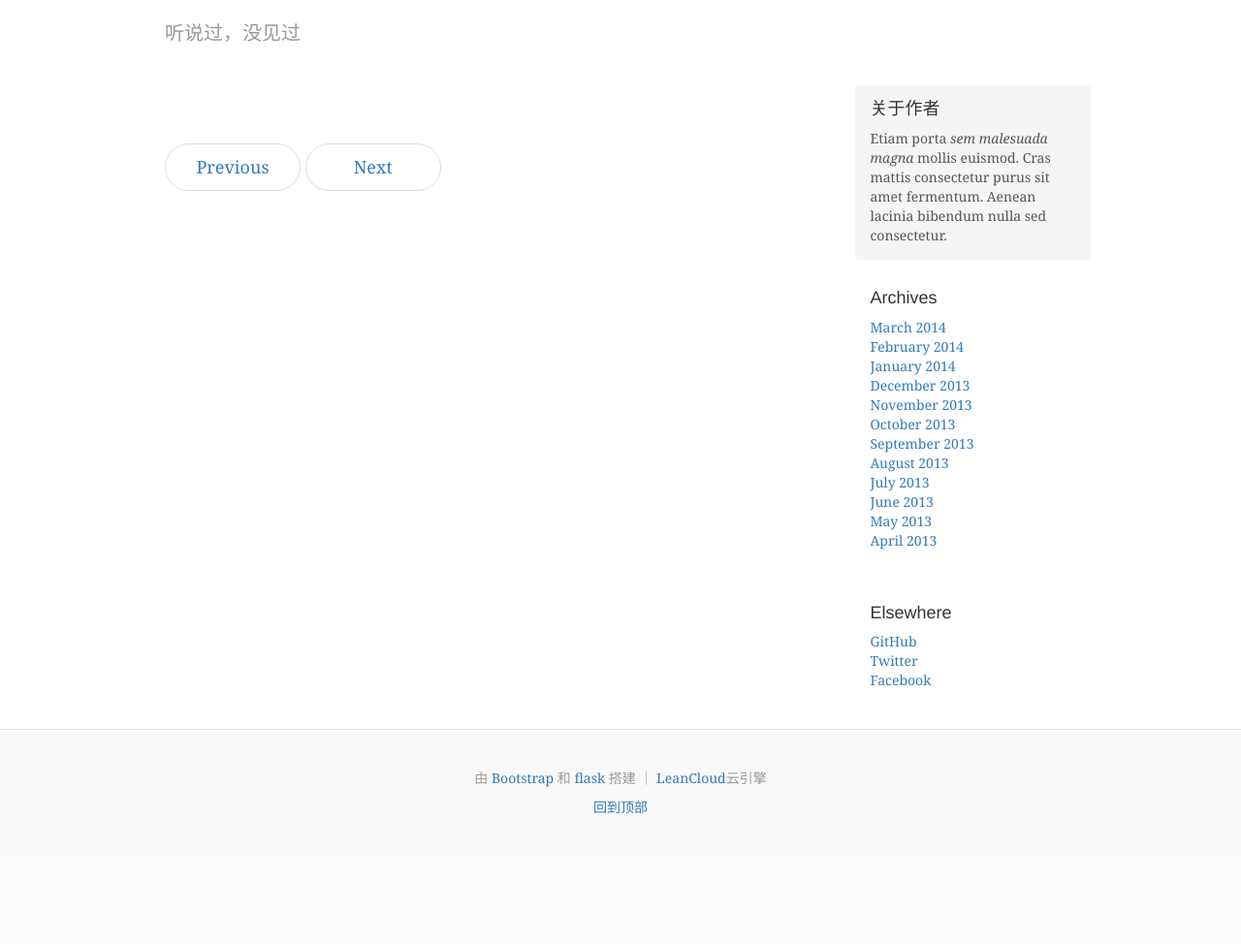
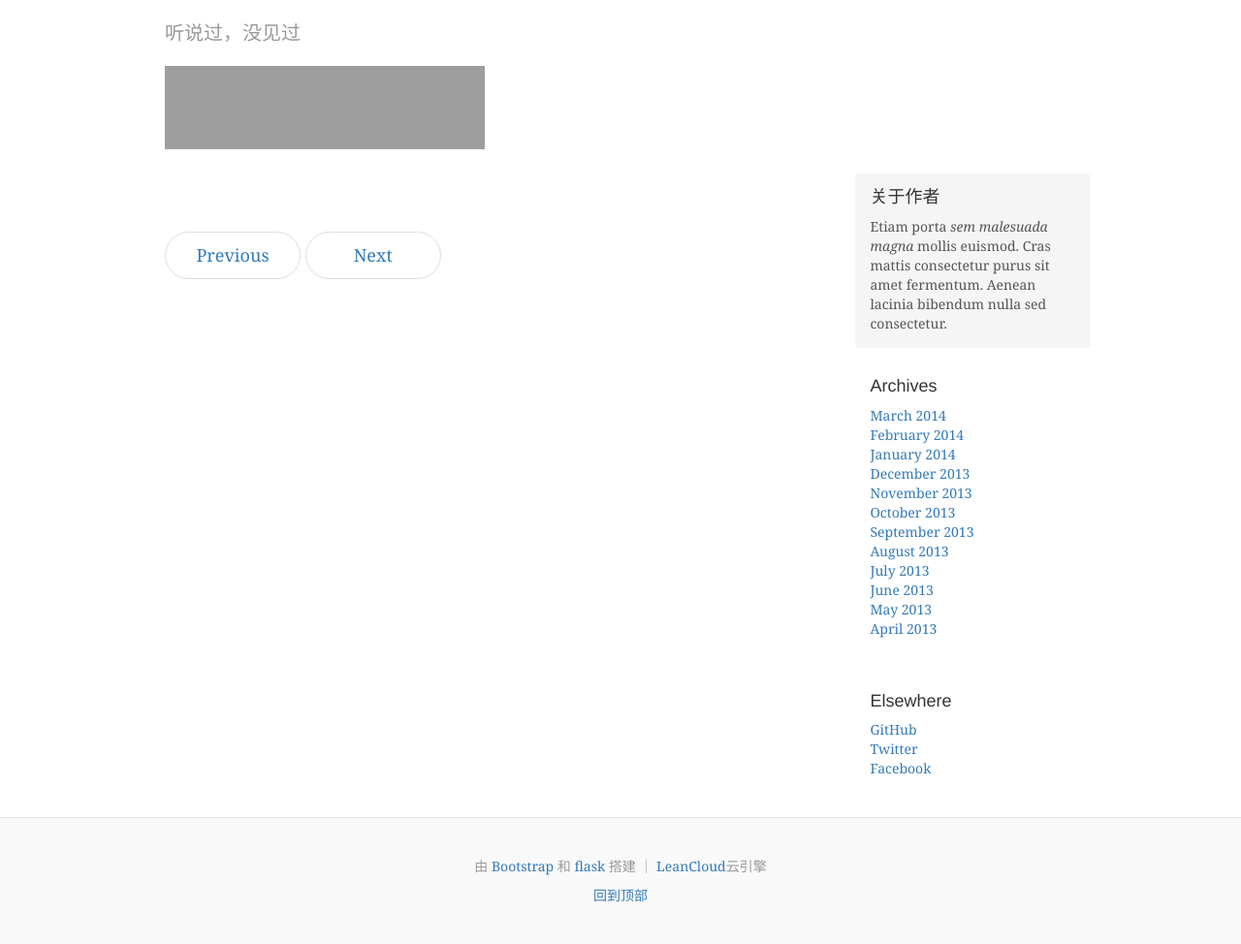
Before and after one commit to yumingch/ycblog, a Flask app: template templates/index.html in a window 1280 px wide. Shown: the part 40-1014 px from the top of the page at 97% size. Before the commit the page ends 880 px from the top, so only its background shows below. Run offline with Flask 2, Linux system fonts and the light colour scheme; the template is opened without the code that fills it, so the values that code supplies are empty; some libraries are stand-ins or nearby versions; grey boxes are pictures that could not be loaded.

Commit message:
网易云音乐

```diff
--- a/templates/index.html
+++ b/templates/index.html
@@ -42,7 +42,7 @@
     <div class="container">
       <div class="blog-header">
         <p class="lead blog-description">听说过，没见过</p>
-        <p class="lead blog-description"></p>
+       <iframe frameborder="no" border="0" marginwidth="0" marginheight="0" width=330 height=86 src="http://music.163.com/outchain/player?type=2&id=168153&auto=0&height=66"></iframe>
       </div>
 
       <div class="row">
```
Also changed, not shown: 1 other file.
